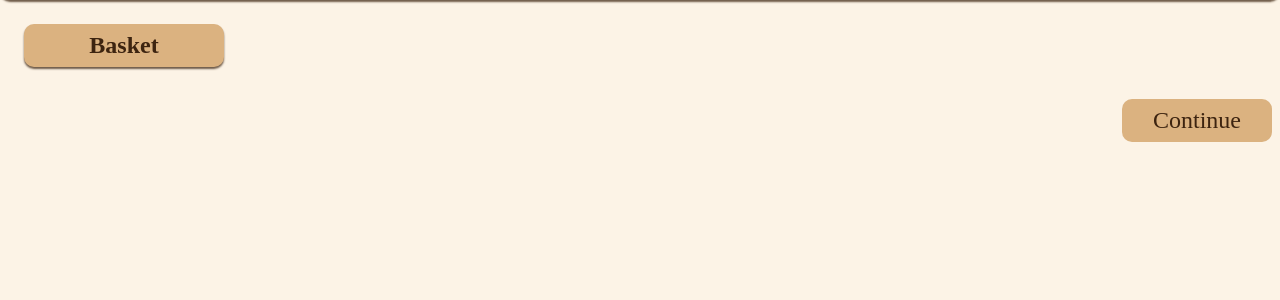
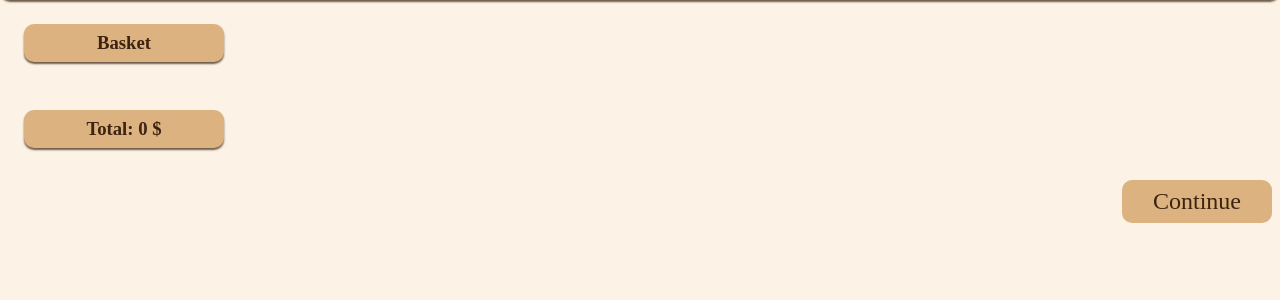
Before and after one commit to SebixR/ebiblioteka, a PHP site: page /views/basket_view.php in a window 1280 px wide. Shown: the part 50-350 px from the top of the page. Run offline with PHP 8.4, Linux system fonts and the light colour scheme.

Commit message:
Added total basket price

```diff
--- a/css/basket.css
+++ b/css/basket.css
@@ -187,7 +187,7 @@ body {
   user-select: none;
 }
 
-h2 {
+h3 {
   color: #3d2410;
   background-color: #DBB280;
   padding: 8px;
--- a/css/basket.scss
+++ b/css/basket.scss
@@ -18,7 +18,7 @@ body {
 
 @import "main";
 
-h2 {
+h3 {
   color: $color-dark;
   background-color: $color-main;
   padding: 8px;
--- a/views/basket_view.php
+++ b/views/basket_view.php
@@ -22,9 +22,9 @@ require_once '../php/topnav_contr.php';
         ?>
     </header>
 
-    <h2>
+    <h3>
         Basket
-    </h2>
+    </h3>
 
     <script>
         function displayItems() {
@@ -69,6 +69,19 @@ require_once '../php/topnav_contr.php';
 
             // Regenerate the list
             displayItems();
+            displayTotalPrice()
+        }
+
+        function displayTotalPrice()
+        {
+            // Retrieve items from localStorage
+            const items = JSON.parse(localStorage.getItem("cartItems")) || [];
+            let price = 0;
+            items.forEach(function(item, index) {
+                price += item.price;
+            });
+
+            document.getElementById("total").innerHTML = "Total: " + price + " $";
         }
     </script>
 
@@ -78,6 +91,13 @@ require_once '../php/topnav_contr.php';
                 displayItems();
             </script>
         </div>
+
+        <h3 id="total"></h3>
+
+        <script>
+            displayTotalPrice();
+        </script>
+
         <button class="basket-submit" type="submit">Continue</button>
     </form>
 
```
